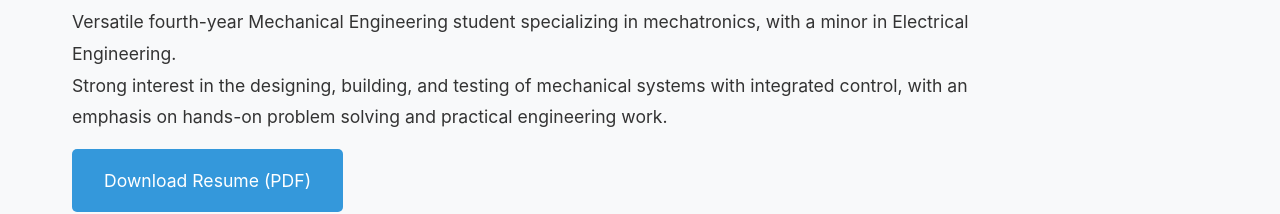
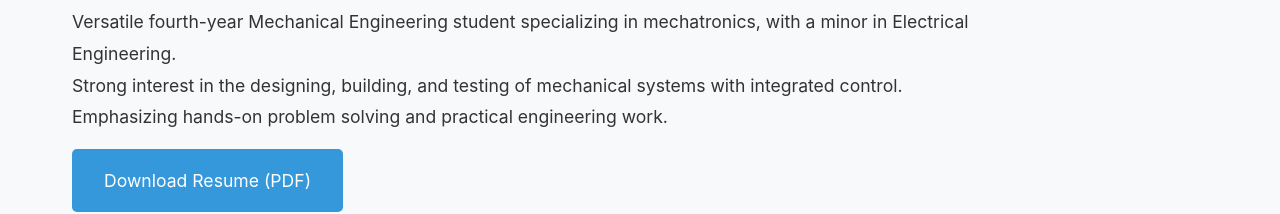
Before and after one commit to declan-smith/declan-smith.github.io, a plain HTML site: page index.html in a window 1280 px wide. Shown: the part 296-510 px from the top of the page. Drawn offline with Linux system fonts and the light colour scheme.

Commit message:
Update index.html
Grammar correction

```diff
--- a/index.html
+++ b/index.html
@@ -349,7 +349,7 @@
                 <div class="bio">
                     <p>Versatile fourth-year Mechanical Engineering student specializing in mechatronics, with a minor in Electrical Engineering.</p>
 
-                    <p>Strong interest in the designing, building, and testing of mechanical systems with integrated control, with an emphasis on hands-on problem solving and practical engineering work.</p>
+                    <p>Strong interest in the designing, building, and testing of mechanical systems with integrated control. Emphasizing hands-on problem solving and practical engineering work.</p>
 
                     <a href="Declan_Smith_Resume.pdf" class="resume-button" download>Download Resume (PDF)</a>
                 </div>
```
